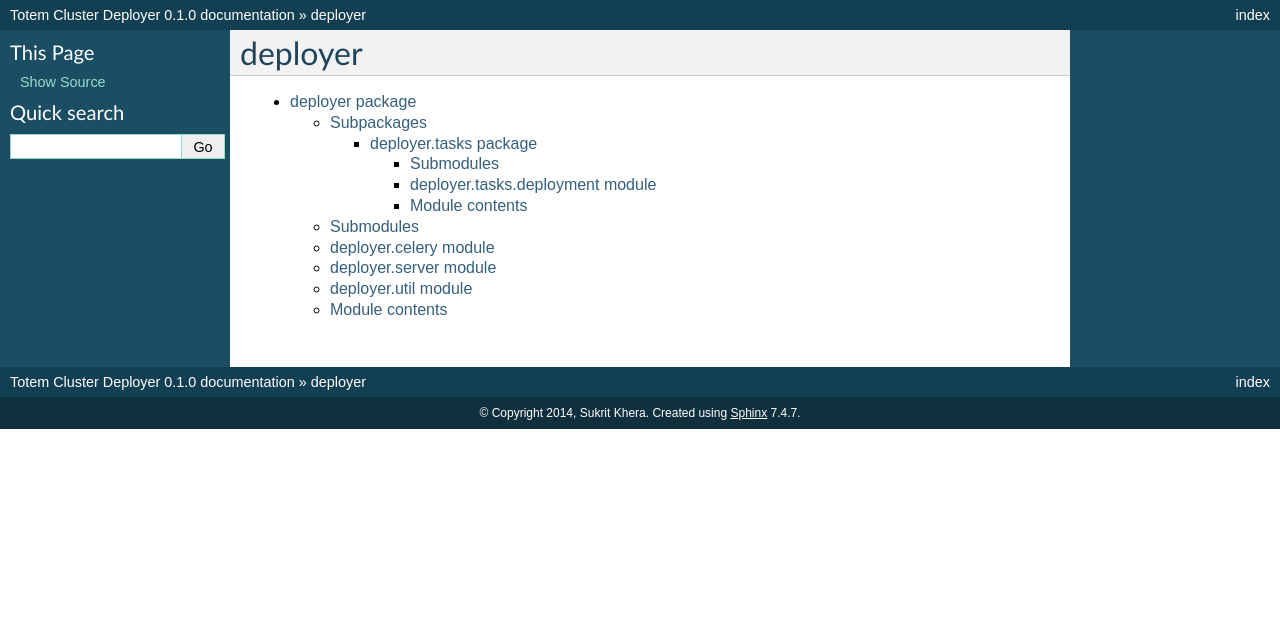
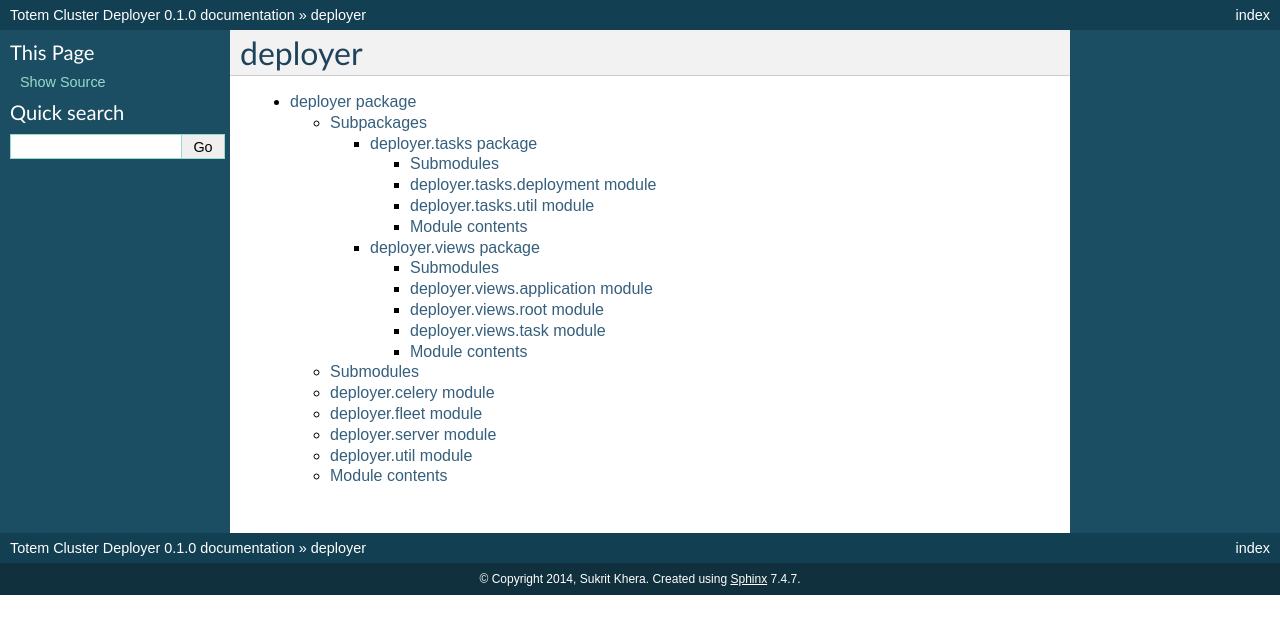
Before and after one commit to totem/cluster-deployer, a Sphinx documentation site: the page built from docs/source/modules.rst, in a window 1280 px wide. Shown: the top 634 px of the page. Built offline with Sphinx 7.4.7, drawn with Linux system fonts in a browser that asks for light colours.

```diff
--- a/docs/source/conf.py
+++ b/docs/source/conf.py
@@ -38,6 +38,7 @@ extensions = [
     'sphinx.ext.mathjax',
     'sphinx.ext.ifconfig',
     'sphinx.ext.viewcode',
+    'celery.contrib.sphinx'
 ]
 
 # Add any paths that contain templates here, relative to this directory.
--- a/docs/source/deployer.rst
+++ b/docs/source/deployer.rst
@@ -7,6 +7,7 @@ Subpackages
 .. toctree::
 
     deployer.tasks
+    deployer.views
 
 Submodules
 ----------
@@ -15,6 +16,14 @@ deployer.celery module
 ----------------------
 
 .. automodule:: deployer.celery
+    :members:
+    :undoc-members:
+    :show-inheritance:
+
+deployer.fleet module
+---------------------
+
+.. automodule:: deployer.fleet
     :members:
     :undoc-members:
     :show-inheritance:
--- a/docs/source/deployer.tasks.rst
+++ b/docs/source/deployer.tasks.rst
@@ -12,6 +12,14 @@ deployer.tasks.deployment module
     :undoc-members:
     :show-inheritance:
 
+deployer.tasks.util module
+--------------------------
+
+.. automodule:: deployer.tasks.util
+    :members:
+    :undoc-members:
+    :show-inheritance:
+
 
 Module contents
 ---------------
--- /dev/null
+++ b/docs/source/deployer.views.rst
@@ -0,0 +1,38 @@
+deployer.views package
+======================
+
+Submodules
+----------
+
+deployer.views.application module
+---------------------------------
+
+.. automodule:: deployer.views.application
+    :members:
+    :undoc-members:
+    :show-inheritance:
+
+deployer.views.root module
+--------------------------
+
+.. automodule:: deployer.views.root
+    :members:
+    :undoc-members:
+    :show-inheritance:
+
+deployer.views.task module
+--------------------------
+
+.. automodule:: deployer.views.task
+    :members:
+    :undoc-members:
+    :show-inheritance:
+
+
+Module contents
+---------------
+
+.. automodule:: deployer.views
+    :members:
+    :undoc-members:
+    :show-inheritance:
```
Also changed, not shown: 3 other files.
